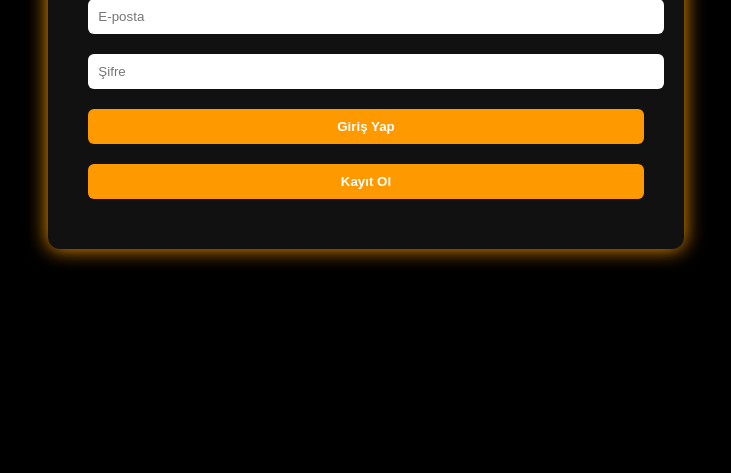
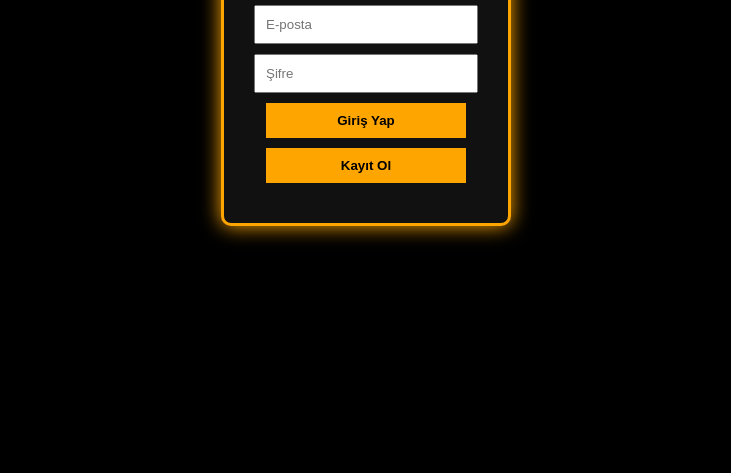
Before and after one commit to ufukaplann/addmusic, a plain HTML site: page index.html in a window 1280 px wide. Shown: the part 343-816 px from the top of the page, without its empty margins (274-1005 px from the left). Drawn offline with Linux system fonts and the light colour scheme.

Commit message:
Add files via upload

```diff
--- a/index.html
+++ b/index.html
@@ -2,26 +2,53 @@
 <!DOCTYPE html>
 <html lang="tr">
 <head>
-  <meta charset="UTF-8">
+  <meta charset="UTF-8" />
   <title>AddMusic Giriş</title>
-  <script src="https://www.gstatic.com/firebasejs/9.6.10/firebase-app.js"></script>
-  <script src="https://www.gstatic.com/firebasejs/9.6.10/firebase-auth.js"></script>
   <style>
-    body { background-color: #000; color: white; font-family: Arial; display: flex; flex-direction: column; align-items: center; justify-content: center; height: 100vh; }
-    #box { background: #111; padding: 40px; border-radius: 12px; box-shadow: 0 0 20px #ff9900; }
-    input, button { margin: 10px 0; padding: 10px; width: 100%; border: none; border-radius: 6px; }
-    button { background-color: #ff9900; color: white; font-weight: bold; cursor: pointer; }
+    body {
+      background-color: black;
+      color: white;
+      font-family: Arial;
+      display: flex;
+      flex-direction: column;
+      align-items: center;
+      justify-content: center;
+      height: 100vh;
+    }
+    .container {
+      border: 3px solid orange;
+      border-radius: 10px;
+      padding: 30px;
+      background-color: #111;
+      box-shadow: 0 0 20px orange;
+    }
+    input, button {
+      display: block;
+      margin: 10px auto;
+      padding: 10px;
+      width: 200px;
+    }
+    button {
+      background-color: orange;
+      border: none;
+      color: black;
+      font-weight: bold;
+      cursor: pointer;
+    }
   </style>
 </head>
 <body>
-  <div id="box">
+  <div class="container">
     <h2>AddMusic Giriş</h2>
-    <input type="email" id="email" placeholder="E-posta">
-    <input type="password" id="password" placeholder="Şifre">
-    <button onclick="giris()">Giriş Yap</button>
-    <button onclick="kayit()">Kayıt Ol</button>
+    <input type="email" id="email" placeholder="E-posta" />
+    <input type="password" id="password" placeholder="Şifre" />
+    <button onclick="login()">Giriş Yap</button>
+    <button onclick="signup()">Kayıt Ol</button>
   </div>
 
+  <!-- Firebase CDN -->
+  <script src="https://www.gstatic.com/firebasejs/10.12.0/firebase-app.js"></script>
+  <script src="https://www.gstatic.com/firebasejs/10.12.0/firebase-auth.js"></script>
   <script>
     const firebaseConfig = {
       apiKey: "AIzaSyCKIZWF7qGU8nwnCKIOi55X8Ustwm55EPM",
@@ -32,23 +59,24 @@
       appId: "1:86846373718:web:ba315d0789e96c550afe0f7",
       measurementId: "G-CSCJNLMWHG"
     };
+
     firebase.initializeApp(firebaseConfig);
     const auth = firebase.auth();
 
-    function giris() {
+    function login() {
       const email = document.getElementById("email").value;
       const password = document.getElementById("password").value;
       auth.signInWithEmailAndPassword(email, password)
-        .then(() => window.location.href = "panel.html")
-        .catch(e => alert("Hata: " + e.message));
+        .then(() => alert("Giriş başarılı!"))
+        .catch(err => alert("Hata: " + err.message));
     }
 
-    function kayit() {
+    function signup() {
       const email = document.getElementById("email").value;
       const password = document.getElementById("password").value;
       auth.createUserWithEmailAndPassword(email, password)
         .then(() => alert("Kayıt başarılı!"))
-        .catch(e => alert("Hata: " + e.message));
+        .catch(err => alert("Hata: " + err.message));
     }
   </script>
 </body>
```
